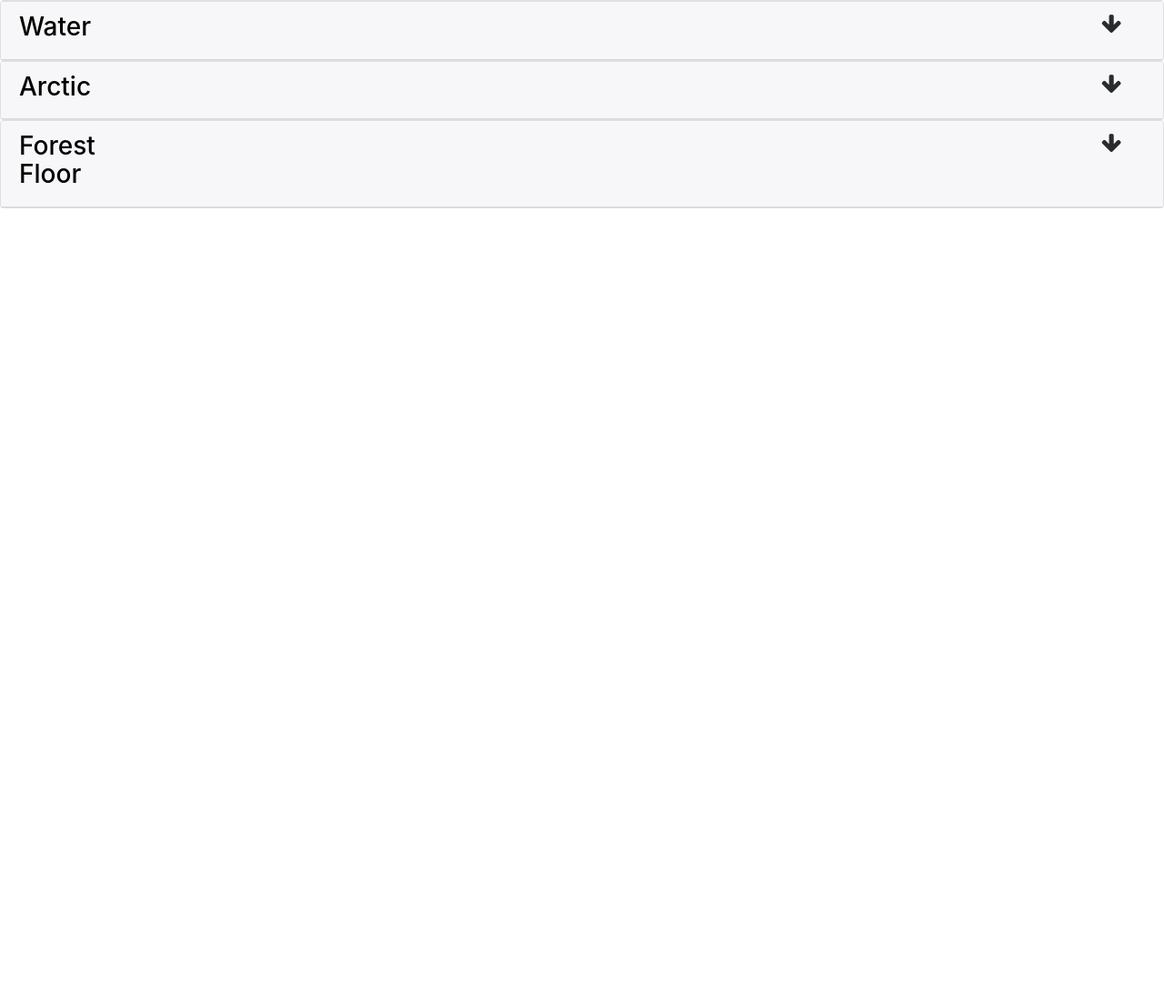
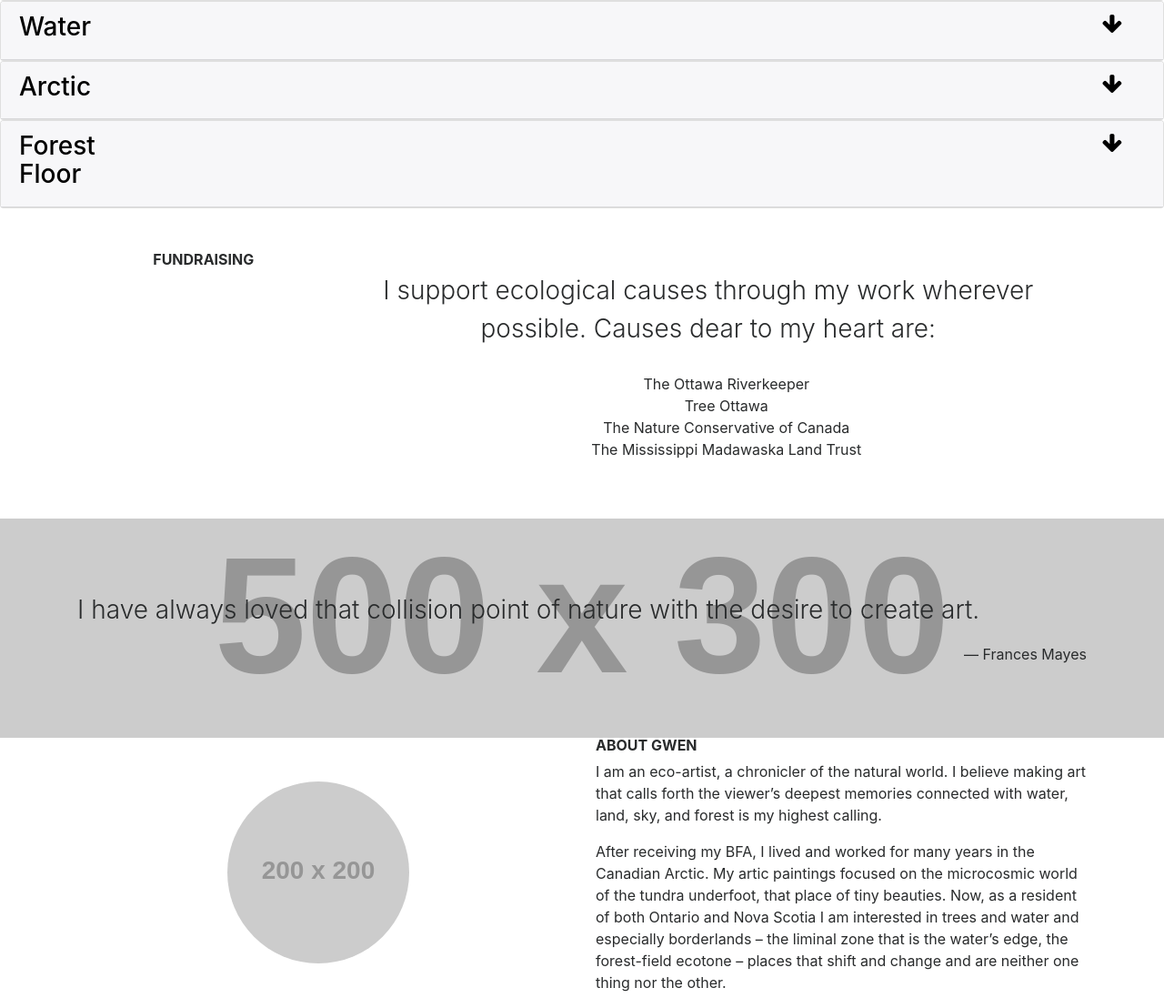
Before and after one commit to sebastiann88/gwen-frankton-website, a plain HTML site: page index.html in a window 1280 px wide. Shown: the part 717-1825 px from the top of the page at 91% size. Before the commit the page ends 946 px from the top, so only its background shows below. Drawn offline with nearby package versions, Linux system fonts and the light colour scheme; placeholder pictures from the web are drawn by us; a script that the page names is missing.

Commit message:
feat(html, css): add portfolio drop down sections, fundraising section, quote, and about section

```diff
--- a/css/style.css
+++ b/css/style.css
@@ -16,6 +16,10 @@ body {
 
 ul li {
     list-style-type: none;
+}
+
+img.img-circle {
+    border-radius: 50%;
 }
 
 /* --- NAVIGATION --- */
@@ -68,6 +72,12 @@ div.portfolio-snippets div {
     width: 100%;
 }
 
+div.portfolio-snippets a {
+     margin: 0 auto;
+     width: 100%;
+     max-width: 2em;
+}
+
 div.portfolio-snippets div a,
 div.portfolio-snippets div a h3 {
     display: inline-block;
@@ -75,7 +85,8 @@ div.portfolio-snippets div a h3 {
     max-width: 5em;
 }
 
-div.portfolio-snippets div a:hover, div.portfolio-snippets div a:focus {
+div.portfolio-snippets div a:hover,
+div.portfolio-snippets div a:focus {
     text-decoration: none;
 }
 
@@ -97,14 +108,86 @@ div.portfolio-snippets i {
     text-decoration: none;
 }
 
-div.card > div.collapse {
-    margin: 3em;
+div.portfolio-snippets > a {
+    display: inline-block;
+    width: 100%;
+    max-width: 4.5em;
+    margin: 0 auto;
+    text-align: center;
+    color: #000;
+}
+
+/* --- PORTFOLIO SNIPPETS --- */
+
+div.card div > div.card-block {
+    margin: 2.5em;
 }
 
 div.card-block {
     border-left: 1px solid #000;
 }
 
-/*div.portfolio-snippets a:hover {
-    text-decoration: none;
-}*/
+/* --- SECTION FUNDRAISING --- */
+
+section.fundraising div.row {
+    margin: 3em auto;
+}
+
+section.fundraising div.row div {
+    padding: 0;
+}
+
+section.fundraising div.row div:nth-child(2) h3 {
+    margin: .75em auto 1em auto;
+}
+
+section.fundraising h2,
+section.fundraising h3,
+section.fundraising ul {
+    text-align: center;
+}
+
+section.fundraising h2 {
+    font-size: 1rem;
+    font-weight: bold;
+    text-transform: uppercase;
+}
+
+section.fundraising h3 {
+    font-weight: 300;
+    line-height: 1.5;
+}
+
+/* --- QUOTE --- */
+
+section.quote-img {
+    background-image: url("http://via.placeholder.com/500x300");
+    background-size: cover;
+    background-repeat: no-repeat;
+    background-position: center;
+    margin-bottom: 0;
+}
+
+section.quote-img figure h3 {
+    margin: 0.75em auto;
+    font-weight: 300;
+}
+
+section.quote-img figcaption {
+   text-align: right;
+}
+
+/* --- ABOUT QWEN --- */
+
+section.about > div.row div:first-child {
+    display: block;
+    width: 100%;
+    max-width: 15em;
+    margin: 3em auto;
+}
+
+section.about > div.row div h2 {
+    font-size: 1rem;
+    font-weight: 700;
+    text-transform: uppercase;
+}
--- a/index.html
+++ b/index.html
@@ -47,14 +47,16 @@
     <!-- Jumbotron-->
 
     <div class="jumbotron">
-      <h2 class="introduction">Introductory Blurb Sebtence goes here. <br>
+      <h2 class="introduction">Introductory blurb sentence goes here. <br>
       All about Gwen, why and how in one handy dandy sentence or two here.</h2>
       <div class="down-arrow">
         <i class="fa fa-arrow-down" aria-hidden="true"></i>
       </div>
     </div>
 
-    <div>
+    <!-- Portfolio Section-->
+
+    <section>
         <img class="img-fluid" src="http://via.placeholder.com/500x300">
         <!-- Accordion Menu-->
         <div class="myAcc">
@@ -65,7 +67,9 @@
                             <h3 class="card-p">Trees</h3>
                         </a>
                     </div>
-                    <i class="fa fa-arrow-down" aria-hidden="true"></i>
+                    <a data-toggle="collapse" data-parent="#myAcc" href="#c1">
+                        <i class="fa fa-arrow-down" aria-hidden="true"></i>
+                    </a>
                 </div>
                 <div id="c1" class="collapse">
                     <div class="card-block">
@@ -87,7 +91,9 @@
                             <h3 class="card-p">Water</h3>
                         </a>
                     </div>
-                    <i class="fa fa-arrow-down" aria-hidden="true"></i>
+                    <a data-toggle="collapse" data-parent="#myAcc" href="#c2">
+                        <i class="fa fa-arrow-down" aria-hidden="true"></i>
+                    </a>
                 </div>
                 <div id="c2" class="collapse">
                     <div class="card-block">
@@ -109,7 +115,9 @@
                             <h3 class="card-p">Arctic</h3>
                         </a>
                     </div>
-                    <i class="fa fa-arrow-down" aria-hidden="true"></i>
+                    <a data-toggle="collapse" data-parent="#myAcc" href="#c3">
+                        <i class="fa fa-arrow-down" aria-hidden="true"></i>
+                    </a>
                 </div>
                 <div id="c3" class="collapse">
                     <div class="card-block">
@@ -131,7 +139,9 @@
                             <h3 class="card-p">Forest Floor</h3>
                         </a>
                     </div>
-                    <i class="fa fa-arrow-down" aria-hidden="true"></i>
+                    <a data-toggle="collapse" data-parent="#myAcc" href="#c4">
+                        <i class="fa fa-arrow-down" aria-hidden="true"></i>
+                    </a>
                 </div>
                 <div id="c4" class="collapse">
                     <div class="card-block">
@@ -147,7 +157,52 @@
                 </div>
             </div>
         </div>
-    </div>
+    </section>
+
+    <!-- Fundraising Section-->
+
+    <section class="fundraising container">
+        <div class="row">
+            <div class="col-sm-12 col-lg-3">
+                <h2>Fundraising</h2>
+            </div>
+            <div class="col-sm-12 col-lg-9">
+                <h3>I support ecological causes through my work wherever possible. Causes dear to my heart are:</h3>
+                <ul>
+                    <li>The Ottawa Riverkeeper</li>
+                    <li>Tree Ottawa</li>
+                    <li>The Nature Conservative of Canada</li>
+                    <li>The Mississippi Madawaska Land Trust</li>
+                </ul>
+            </div>
+        </div>
+    </section>
+
+    <!-- Quote-->
+
+    <section class="jumbotron jumbotron-fluid quote-img">
+      <div class="container">
+        <figure>
+            <h3>I have always loved that collision point of nature with the desire to create art.</h3>
+            <figcaption>— Frances Mayes</figcaption>
+        </figure>
+      </div>
+    </section>
+
+    <!-- About Gwen -->
+
+    <section class="container about">
+        <div class="row">
+            <div class="col-sm-12 col-md-6">
+                <img class="img-fluid img-circle" src="http://via.placeholder.com/200x200">
+            </div>
+            <div class="col-sm-12 col-md-6">
+                <h2>About Gwen</h2>
+                <p>I am an eco-artist, a chronicler of the natural world. I believe making art that calls forth the viewer’s deepest memories connected with water, land, sky, and forest is my highest calling.</p>
+                <p>After receiving my BFA, I lived and worked for many years in the Canadian Arctic. My artic paintings focused on the microcosmic world of the tundra underfoot, that place of tiny beauties. Now, as a resident of both Ontario and Nova Scotia I am interested in trees and water and especially borderlands – the liminal zone that is the water’s edge, the forest-field ecotone – places that shift and change and are neither one thing nor the other.</p>
+            </div>
+        </div>
+    </section>
 
 
     <footer>
```
